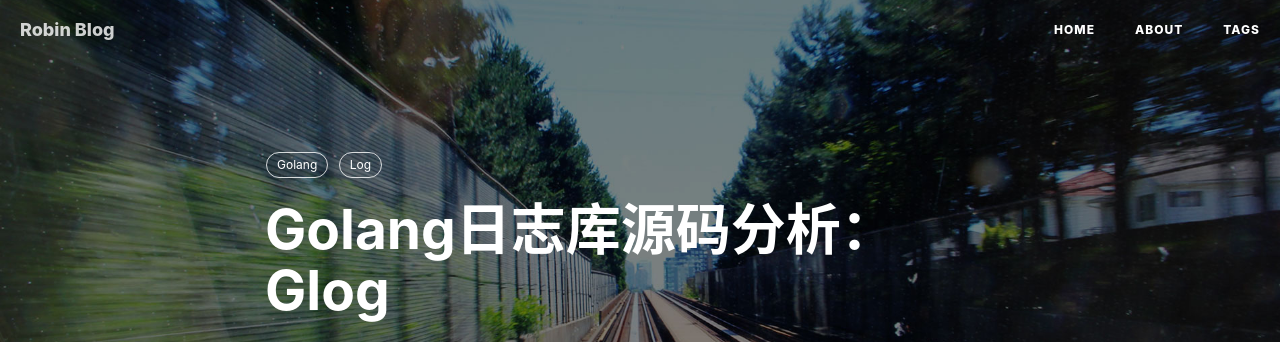
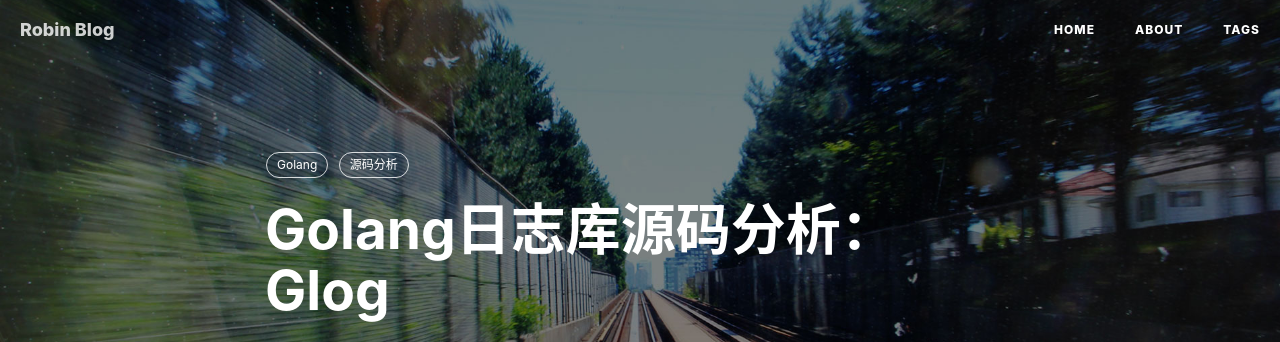
Before and after one commit to supereagle/supereagle.github.io, a Jekyll site: the page built from _posts/2017-06-07-golang-glog.markdown, in a window 1280 px wide and 900 px high. Shown: the top 342 px of the window. Built offline with Jekyll 4.4.1, drawn with Linux system fonts in a browser that asks for light colours; nearby versions of some CDN libraries; comment, search, counter and statistics services are not loaded.

Commit message:
update blog: change tag for golang glog

```diff
--- a/_posts/2017-06-07-golang-glog.markdown
+++ b/_posts/2017-06-07-golang-glog.markdown
@@ -7,7 +7,7 @@ author:     "Robin"
 header-img: "img/post-bg-2015.jpg"
 tags:
     - Golang
-    - Log
+    - 源码分析
 ---
 
 [Glog](https://github.com/golang/glog)是著名[google开源C++日志库glog](https://github.com/google/glog)的golang版本，具有轻量级、简单、稳定和高效等特性。
```
